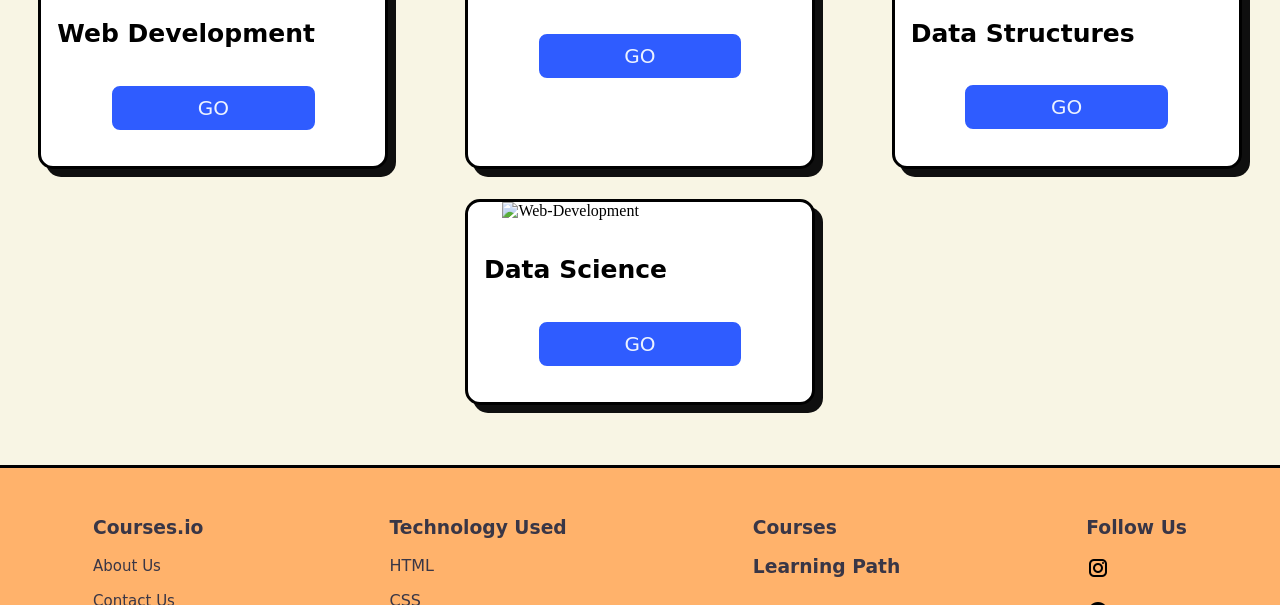
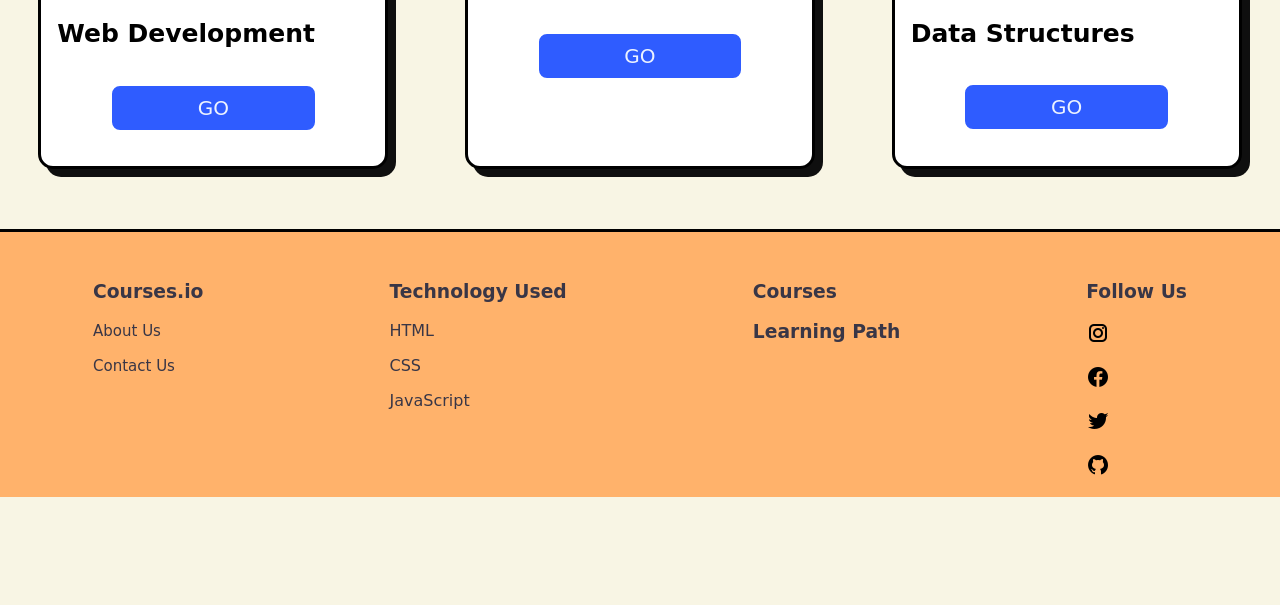
Before and after one commit to kunal021/courses.io, a plain HTML site: page path.html in a window 1280 px wide. Shown: the part 583-1188 px from the top of the page. After the commit the page ends 1080 px from the top, so only its background shows below. Drawn offline with Linux system fonts and the light colour scheme; a web font is replaced by a local one.

Commit message:
Update path.html

```diff
--- a/path.html
+++ b/path.html
@@ -61,15 +61,7 @@
 
              </div>
              <a class="btn" href="./dsa.html">GO</a>
-         </div>
-
-         <div class="card-4">
-            <img class="img-4" src="./images/techny-business-analytics-on-tablet-screen.gif" alt="Web-Development">
-             <div class="container-4">
-                <h4>Data Science</h4>
-             </div>
-             <a class="btn" href="./ds.html">GO</a>
-         </div>
+        </div>
 
     </div>
 
```
